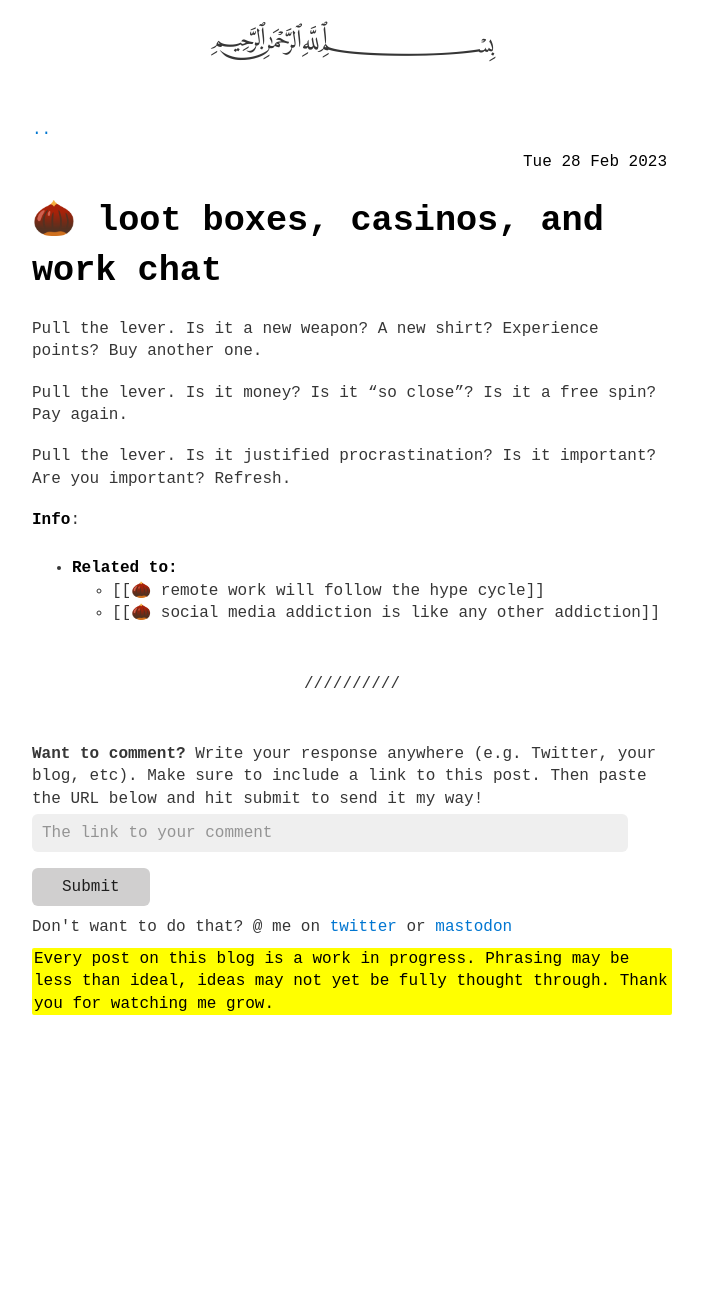
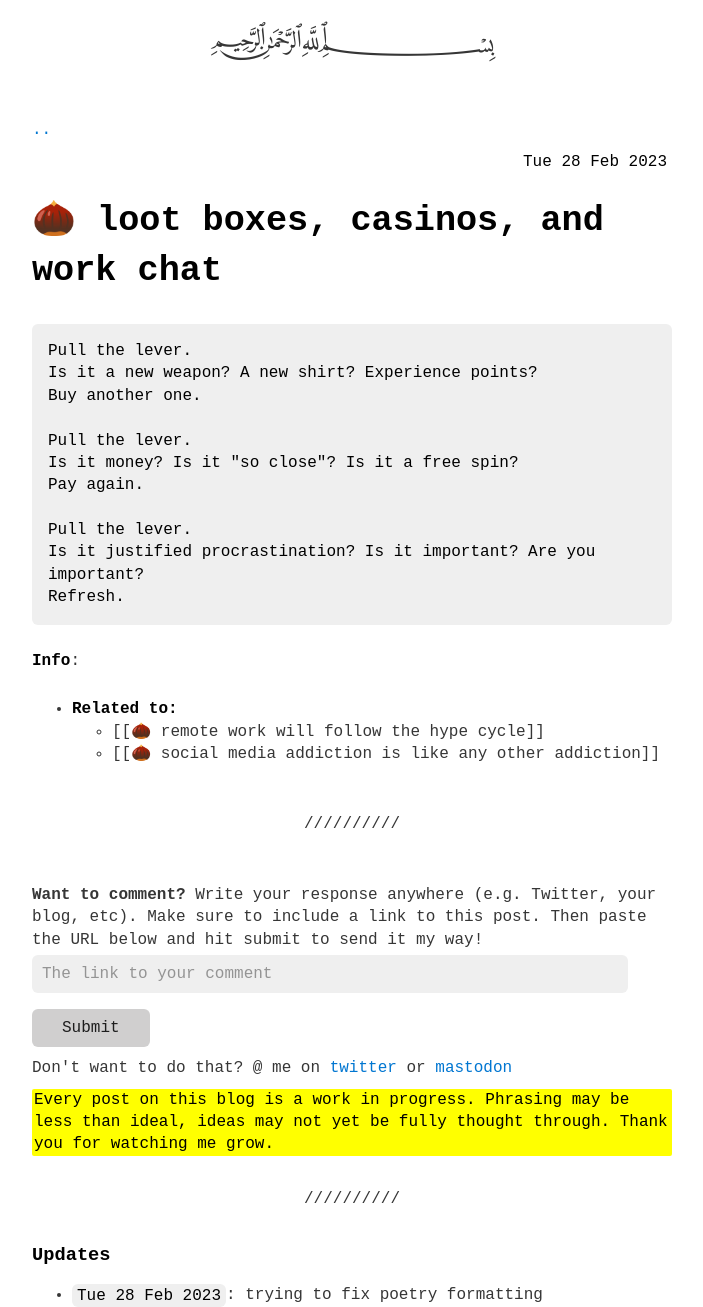
Before and after one commit to person-al/person-al.github.io, a Jekyll site: the page built from _posts/2023-02-28-🌰-loot-boxes--casinos--and-slack.md, in a window 1280 px wide. Shown: the whole page, without its empty margins (288-991 px from the left). Built offline with Jekyll 4.4.1, drawn with Linux system fonts in a browser that asks for light colours; before the commit the page ends 1015 px from its top, so only the background shows below that.

Commit message:
support updates frontmatter and new fix poem formatting

````diff
--- /dev/null
+++ b/_includes/updates.html
@@ -0,0 +1,11 @@
+{%- if page.updates.size > 0 -%}
+  <div>
+    <hr/>
+    <h3>Updates</h3>
+    <ul>
+    {%- for update in page.updates -%}
+        <li><time class="dt-updated" datetime="{{ page.last_modified_at }}">{{ update.date | date: site.theme_config.date_format }}</time>: {{update.text}}</li>
+    {%- endfor -%}
+  </ul>
+</div>
+{%- endif -%}
--- a/_layouts/post.html
+++ b/_layouts/post.html
@@ -29,4 +29,6 @@ layout: default
   {% for tag in page.tags %}
   <div hidden class="p-category">{{tag}}</div>
   {% endfor %}
+
+  {%- include updates.html -%}
 </article>
--- a/_posts/2023-02-28-🌰-loot-boxes--casinos--and-slack.md
+++ b/_posts/2023-02-28-🌰-loot-boxes--casinos--and-slack.md
@@ -2,10 +2,13 @@
 category: "\U0001F330"
 date: 2023-02-28
 layout: post
-tags: null
 title: "\U0001F330 loot boxes, casinos, and work chat"
+updates:
+- date: 2023-02-28
+  text: trying to fix poetry formatting
 ---
 
+```
 Pull the lever.
 Is it a new weapon? A new shirt? Experience points?
 Buy another one.
@@ -17,6 +20,7 @@ Pay again.
 Pull the lever.
 Is it justified procrastination? Is it important? Are you important?
 Refresh.
+```
 
 **Info**:
 - **Related to:**
````
Also changed, not shown: _posts/2021-03-21-🌳-flow.md (+8 -2 lines), _posts/2021-06-19-🌰-recognition-matters---human-beings-need-to-feel-understood.md (+3 -2 lines), _posts/2021-06-22-🌰-servers-as-a-service.md (+0 -1 lines), _posts/2021-07-03-🌳-calculating-the-wealth-distribution-of-bitcoin.md (+3 -0 lines).
